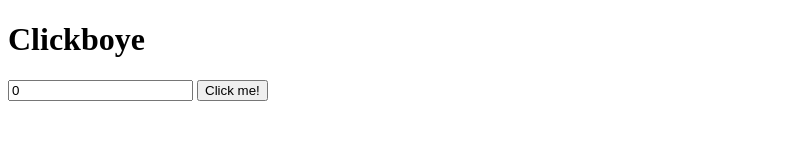
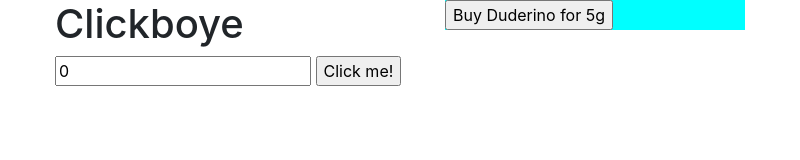
Before and after one commit to Jibblol/Electron, an Electron app: page ClickerGame/index.html in a window 800 px wide. Drawn offline with nearby package versions, Linux system fonts and the light colour scheme.

Commit message:
Added clicker function and basic upgrade

```diff
--- /dev/null
+++ b/ClickerGame/Stylesheet.css
@@ -0,0 +1,12 @@
+/* .container {
+    background-color: blue;
+} */
+
+#sidebar {
+    position: relative;
+    width: 300px;
+    height: relative;
+    float: right;
+    top: -86px;
+    background-color: aqua;
+}
--- a/ClickerGame/index.html
+++ b/ClickerGame/index.html
@@ -4,13 +4,33 @@
     <meta charset="UTF-8">
     <title>Click My Game</title>
     <script src="renderer.js"></script>
+    <link rel="stylesheet" type="text/css" href="Stylesheet.css">
+    <!-- Latest compiled and minified CSS -->
+    <link rel="stylesheet" href="https://maxcdn.bootstrapcdn.com/bootstrap/4.0.0/css/bootstrap.min.css">
+    <!-- jQuery library -->
+    <script src="https://ajax.googleapis.com/ajax/libs/jquery/3.3.1/jquery.min.js"></script>
+    <!-- Popper JS -->
+    <script src="https://cdnjs.cloudflare.com/ajax/libs/popper.js/1.12.9/umd/popper.min.js"></script>
+    <!-- Latest compiled JavaScript -->
+    <script src="https://maxcdn.bootstrapcdn.com/bootstrap/4.0.0/js/bootstrap.min.js"></script>
+
   </head>
+
   <body>
-    <h1>Clickboye</h1>
 
-        <form>
-            <input type="text" id="number" value="0" readonly />
-            <input type="button" onclick="incrementValue()" value="Click me!" />
-        </form>
+    <div Class="container">
+      <h1>Clickboye</h1>
+      <form>
+          <input type="text" id="number" value="0" readonly />
+          <input type="button" onclick="incrementValue()" value="Click me!" />
+      </form>
+
+      <div id="sidebar">
+          <input type="button" onclick="buyUpgrade()" value="Buy Duderino for 5g">
+      </div>
+
+    </div>
+
   </body>
+
 </html>
--- a/ClickerGame/renderer.js
+++ b/ClickerGame/renderer.js
@@ -7,3 +7,13 @@ function incrementValue(){
 
     console.log('Called! :))))')
 }
+
+function buyUpgrade(){
+    var value = parseInt(document.getElementById('number').value, 10);
+    value = isNaN(value) ? 0 : value;
+    if(value>=5){
+        value-=5;
+        document.getElementById('number').value = value;
+    }
+    console.log("Bought Upgrade");
+}
```
